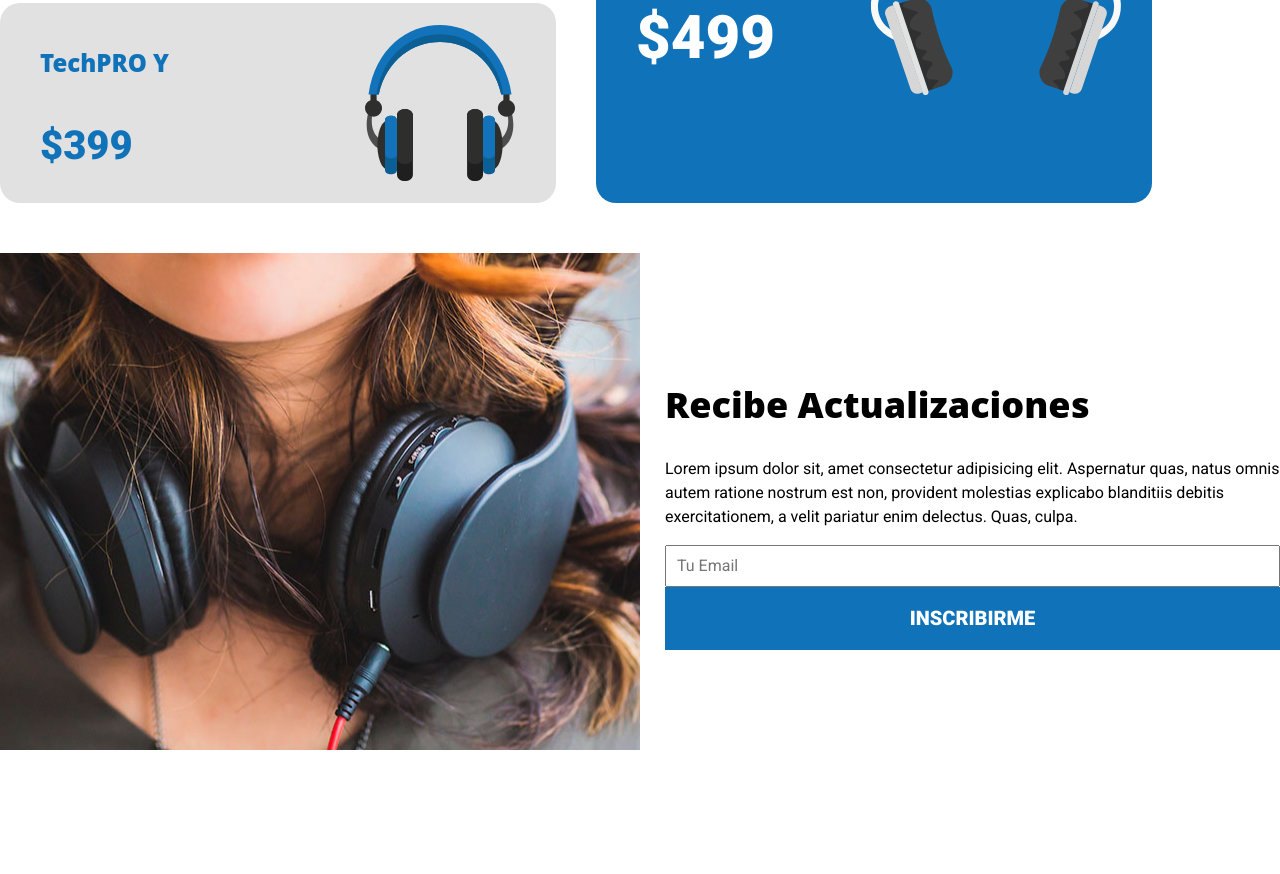
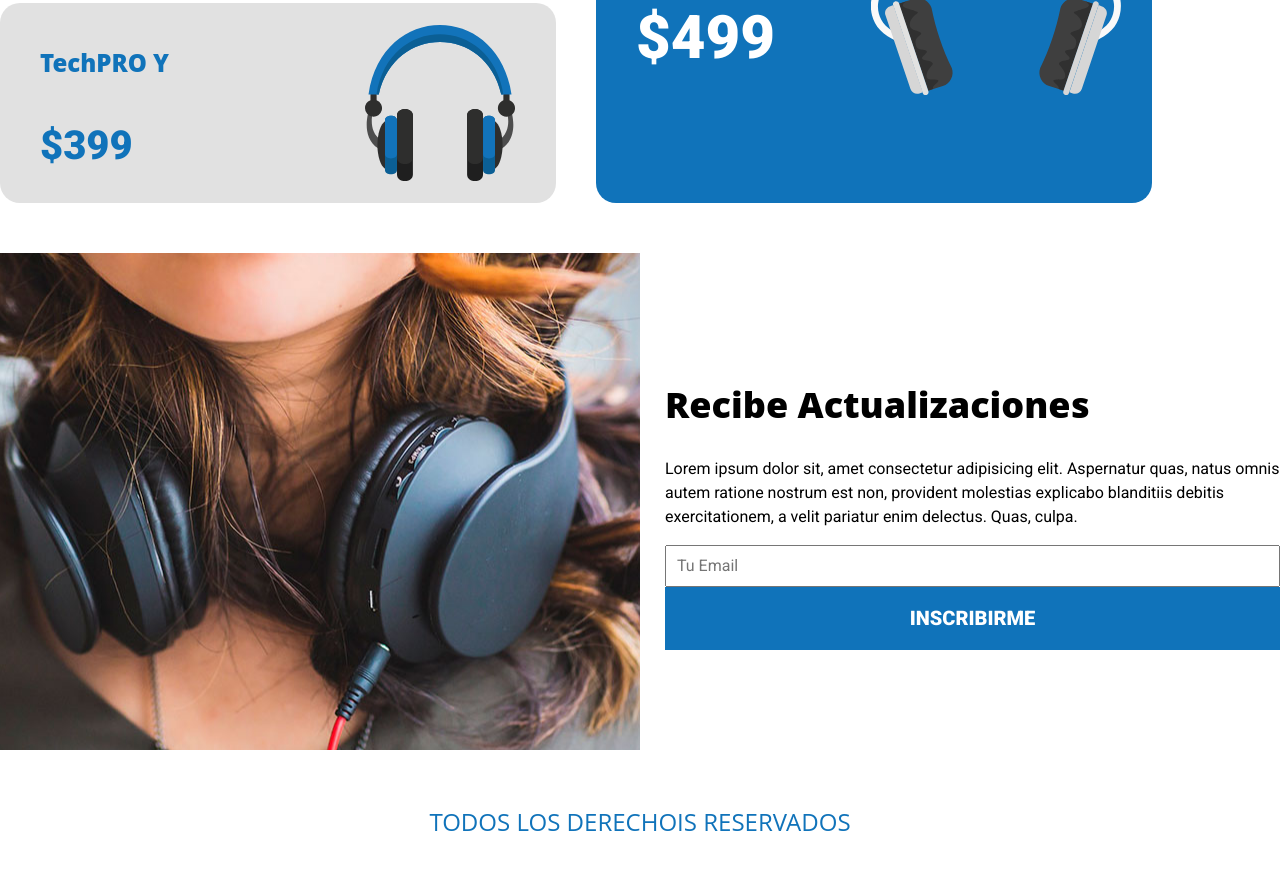
Before and after one commit to ingluisfelipemunoz/tech-pro, a plain HTML site: page index.html in a window 1280 px wide. Shown: the part 1786-2660 px from the top of the page. Before the commit the page ends 2536 px from the top, so only its background shows below. Drawn offline with Linux system fonts and the light colour scheme.

Commit message:
styling footer

```diff
--- a/css/styles.css
+++ b/css/styles.css
@@ -403,3 +403,12 @@ img {
     border: none;
 
 }
+
+.footer p {
+    text-align: center;
+    font-family: var(--fuenteSecundaria);
+    text-transform: uppercase;
+    font-size: 2.4rem;
+    color: var(--primario);
+    padding: 3rem 0;
+}
--- a/index.html
+++ b/index.html
@@ -145,5 +145,9 @@
         </div>
       </div>
     </section>
+
+    <div class="footer">
+      <p>Todos los derechois reservados</p>
+    </div>
   </body>
 </html>
```
